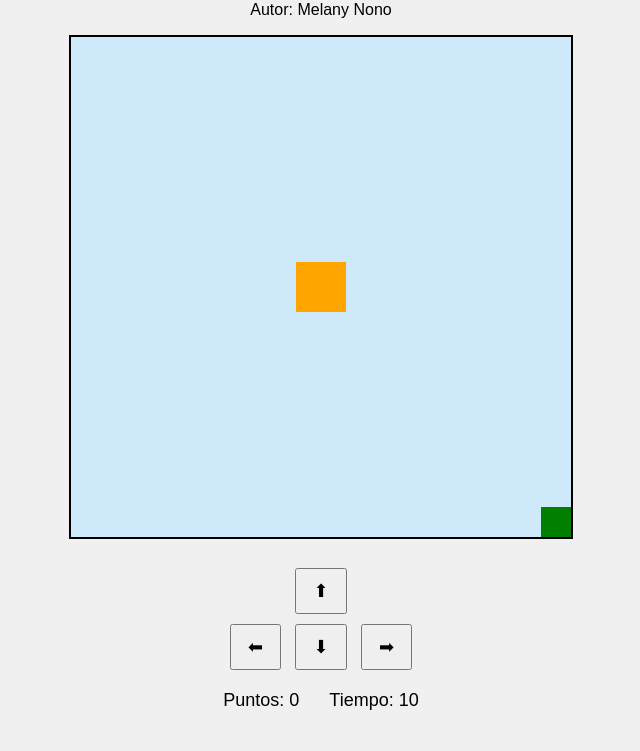
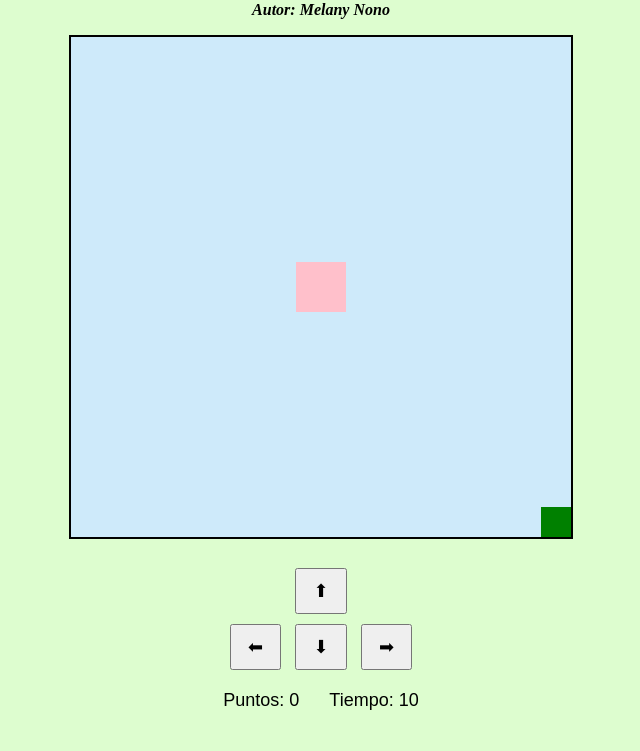
Before and after one commit to melanynono/juego_cazando, a plain HTML site: page cazando.html in a window 1280 px wide. Shown: the part 93-844 px from the top of the page, without its empty margins (319-959 px from the left). Drawn offline with Linux system fonts and the light colour scheme.

Commit message:
Refactoriza dibujo usando graficarRectangulo

```diff
--- a/cazando.css
+++ b/cazando.css
@@ -1,7 +1,7 @@
 body {
   text-align: center;
   font-family: Arial, sans-serif;
-  background: #f0f0f0;
+  background: #ddfdcf;
   margin: 0;
   padding: 20px;
 }
@@ -40,3 +40,8 @@ button {
   color: darkred;
   margin-top: 15px;
 }
+p{
+  font-family: 'Times New Roman', Times, serif;
+  font-style: oblique;
+  font-weight: bold;
+}
--- a/cazando.js
+++ b/cazando.js
@@ -21,12 +21,15 @@ function iniciarJuego(){
     graficarComida();
 }
 
+function graficarRectangulo(x,y,ancho,alto,color){
+    ctx.fillStyle = color;
+    ctx.fillRect(x,y,ancho,alto);
+}
+
 function graficarGato(){
-    ctx.fillStyle = "orange";
-    ctx.fillRect(gatoX,gatoY,ANCHO_GATO,ALTO_GATO);
+    graficarRectangulo(gatoX,gatoY,ANCHO_GATO,ALTO_GATO,"pink");
 }
 
 function graficarComida(){
-    ctx.fillStyle = "green";
-    ctx.fillRect(comidaX,comidaY,ANCHO_COMIDA,ALTO_COMIDA);
+    graficarRectangulo(comidaX,comidaY,ANCHO_COMIDA,ALTO_COMIDA,"green");
 }
```
